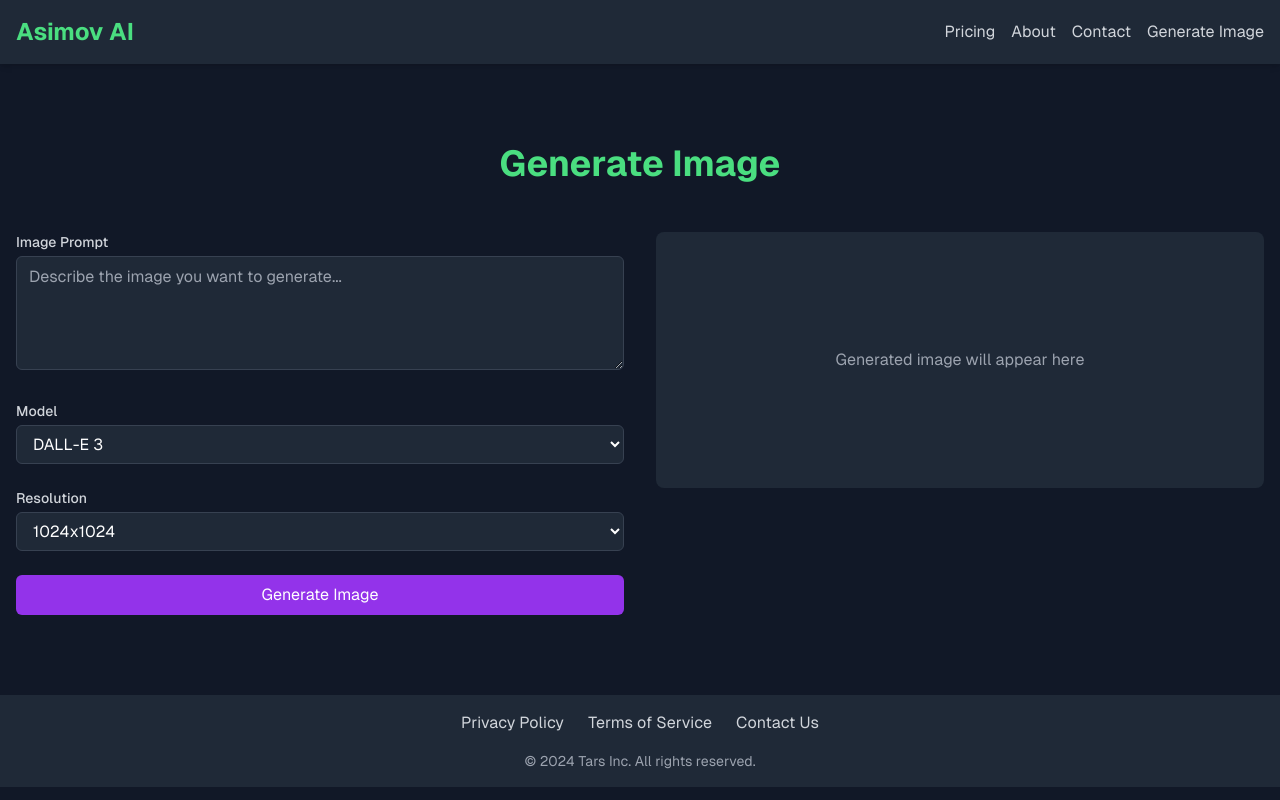
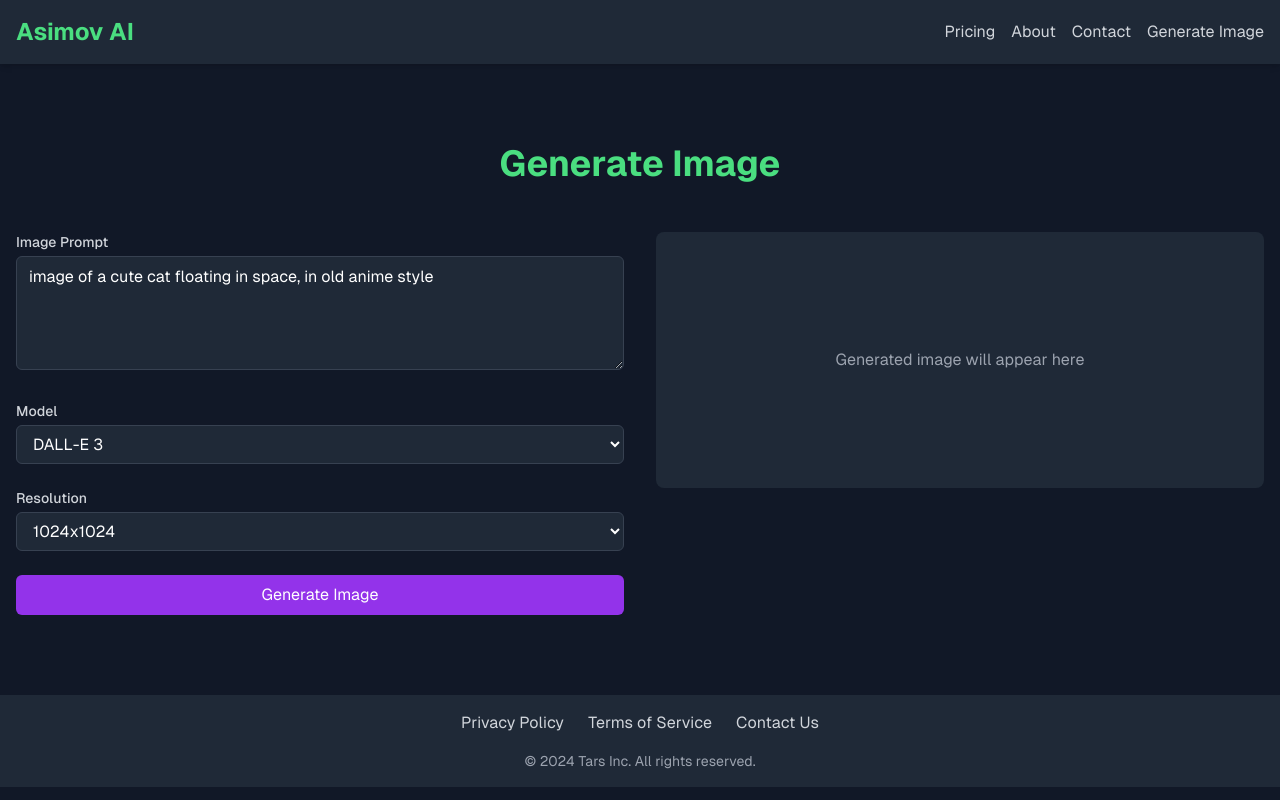
Before and after one commit to volumetric/my-app, a Next.js app: page /generate-image in a window 1280 px wide. Built offline with nearby package versions, Linux system fonts and the light colour scheme.

Commit message:
add a default prompt to the generate image page

```diff
--- a/app/generate-image/page.tsx
+++ b/app/generate-image/page.tsx
@@ -17,8 +17,10 @@ const dalle2Resolutions = [
   { label: '1024x1024', value: '1024x1024' },
 ];
 
+const defaultPrompt = "image of a cute cat floating in space, in old anime style";
+
 export default function GenerateImage() {
-  const [prompt, setPrompt] = useState('');
+  const [prompt, setPrompt] = useState(defaultPrompt);
   const [model, setModel] = useState('dalle-3');
   const [resolution, setResolution] = useState('1024x1024');
   const [imageUrl, setImageUrl] = useState('');
```
